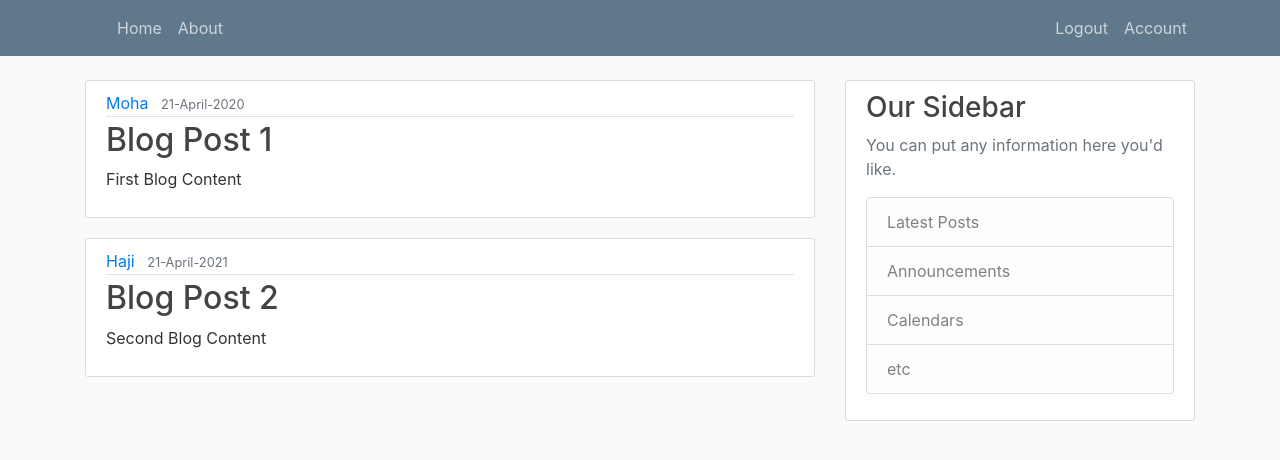
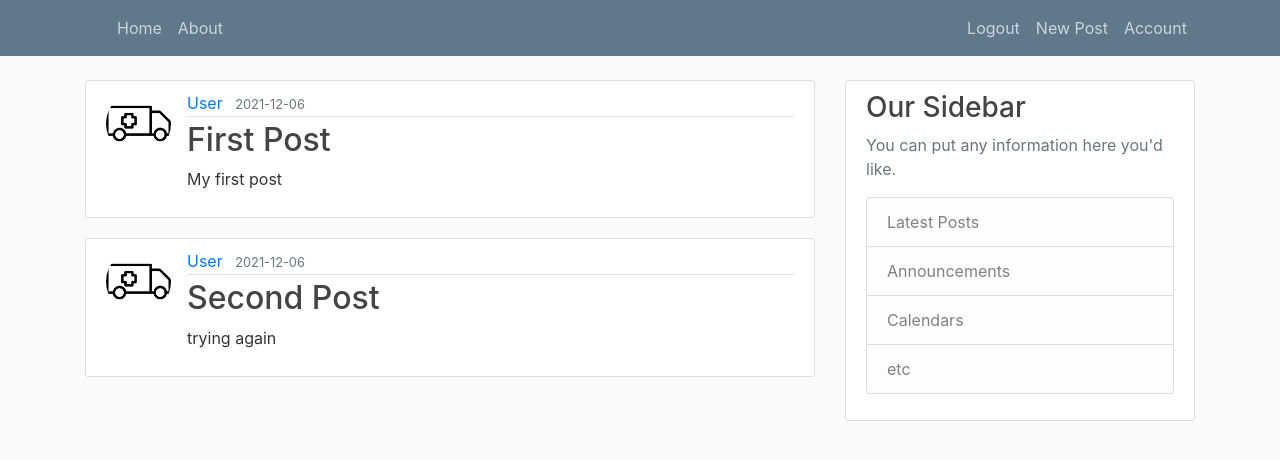
Before and after one commit to Muhamadekh/Blog, a Flask app: page / in a window 1280 px wide. Shown: the top 460 px of the page. Run offline with Flask 2, Linux system fonts and the light colour scheme; a user stored in the database is signed in; data comes from the database, SQL or seed files in the repository; both versions use the stored data as it was after the commit; some libraries are stand-ins or nearby versions.

Commit message:
Fixing profile picture and new post

```diff
--- a/blog/Templates/home.html
+++ b/blog/Templates/home.html
@@ -2,10 +2,11 @@
 {% block content %}
     {% for post in posts %}
         <article class="media content-section">
+          <img class="rounded-circle article-img" src="{{url_for('static', filename='profile_pics/' + post.author.image_file)}}">
           <div class="media-body">
             <div class="article-metadata">
-              <a class="mr-2" href="#">{{ post.author }}</a>
-              <small class="text-muted">{{ post.date_posted }}</small>
+              <a class="mr-2" href="#">{{ post.author.username }}</a>
+              <small class="text-muted">{{ post.date_posted.strftime("%Y-%m-%d") }}</small>
             </div>
             <h2><a class="article-title" href="#">{{ post.title }}</a></h2>
             <p class="article-content">{{ post.content }}</p>
--- a/blog/Templates/layout.html
+++ b/blog/Templates/layout.html
@@ -4,11 +4,11 @@
     <link rel="stylesheet" href="https://stackpath.bootstrapcdn.com/bootstrap/4.3.1/css/bootstrap.min.css" integrity="sha384-ggOyR0iXCbMQv3Xipma34MD+dH/1fQ784/j6cY/iJTQUOhcWr7x9JvoRxT2MZw1T" crossorigin="anonymous">
     <link rel="stylesheet" type="text/css" href="{{ url_for('static', filename='main.css')}}">
 
-  {% if title %}
-    <TITLE>{{ title }}</TITLE>
-  {% else %}
-    <TITLE>Blog Post</TITLE>
-  {% endif %}
+    {% if title %}
+      <TITLE>{{ title }}</TITLE>
+    {% else %}
+      <TITLE>Blog Post</TITLE>
+    {% endif %}
 
 
 </HEAD>
@@ -29,6 +29,7 @@
         <div class="navbar-nav">
           {% if current_user.is_authenticated %}
             <a class="nav-item nav-link" href="{{url_for('logout')}}">Logout</a>
+            <a class="nav-item nav-link" href="{{url_for('post')}}">New Post</a>
           {% else %}
             <a class="nav-item nav-link" href="{{url_for('login')}}">Login</a>
             <a class="nav-item nav-link" href="{{url_for('register')}}">Register</a>
--- a/blog/routes.py
+++ b/blog/routes.py
@@ -4,27 +4,15 @@ from PIL import Image
 from flask import render_template, url_for, flash, redirect, request
 from blog import app, db, bcrypt
 from blog.models import User, Post
-from blog.forms import RegistrationForm, LoginForm, AccountForm
+from blog.forms import RegistrationForm, LoginForm, AccountForm, PostForm
 from flask_login import login_user, logout_user, login_required, current_user
 
 
 
-posts = [
-    {'title': 'Blog Post 1',
-     'author': 'Moha',
-     'date_posted': '21-April-2020',
-     'content': 'First Blog Content'
-     },
-    {'title': 'Blog Post 2',
-    'author': 'Haji',
-    'date_posted': '21-April-2021',
-    'content': 'Second Blog Content'
-         }
-]
-
 @app.route('/')
 @app.route('/home')
 def home():
+    posts = Post.query.all()
     return render_template('home.html', title='Home Page', posts=posts)
 
 @app.route('/about')
@@ -103,3 +91,21 @@ def account():
         form.username.data = current_user.username
         form.email.data = current_user.email
     return render_template('account.html', title='Account', form=form, image_file=image_file)
+
+
+@app.route('/post/new', methods=['GET', 'POST'])
+@login_required
+def post():
+    form = PostForm()
+    if form.validate_on_submit():
+        post = Post(title=form.title.data, content=form.content.data, author=current_user)
+        db.session.add(post)
+        db.session.commit()
+        flash('Your posted has been uploaded', 'success')
+        return redirect(url_for('home'))
+    return render_template('create_post.html', title='New Post', form=form)
+
+# @app.route('/post/<int:post.id>')
+# def update_post(post_id):
+#     post = Post.query.get_or_404(post_id)
+#     return render_template('update_post.html', title='Post', legend='Update Post', post=post)
```
Also changed, not shown: blog/Templates/create_post.html (added, +40 -0 lines), blog/forms.py (+6 -1 lines), blog/Templates/update_post.html (added), blog/site.db.
